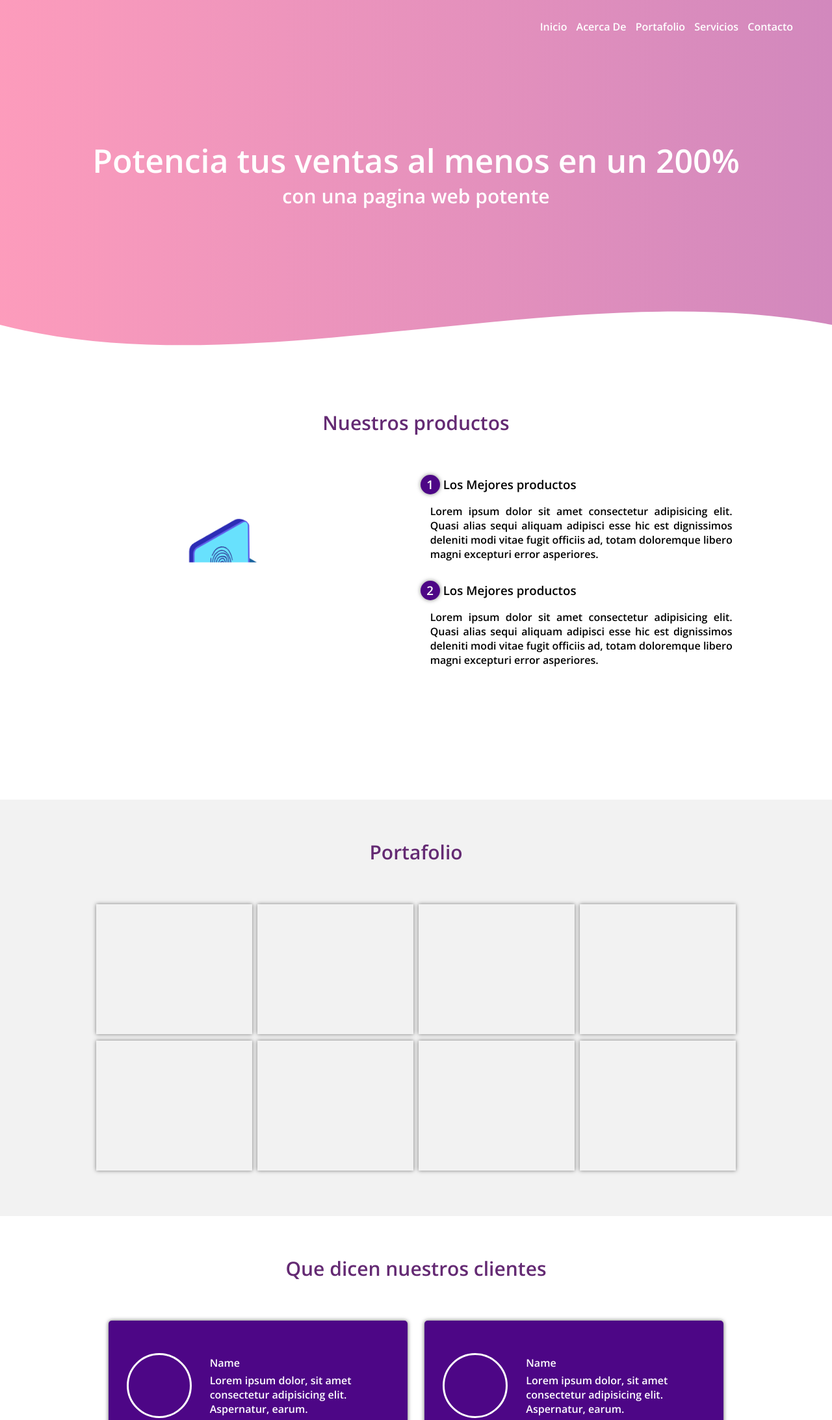
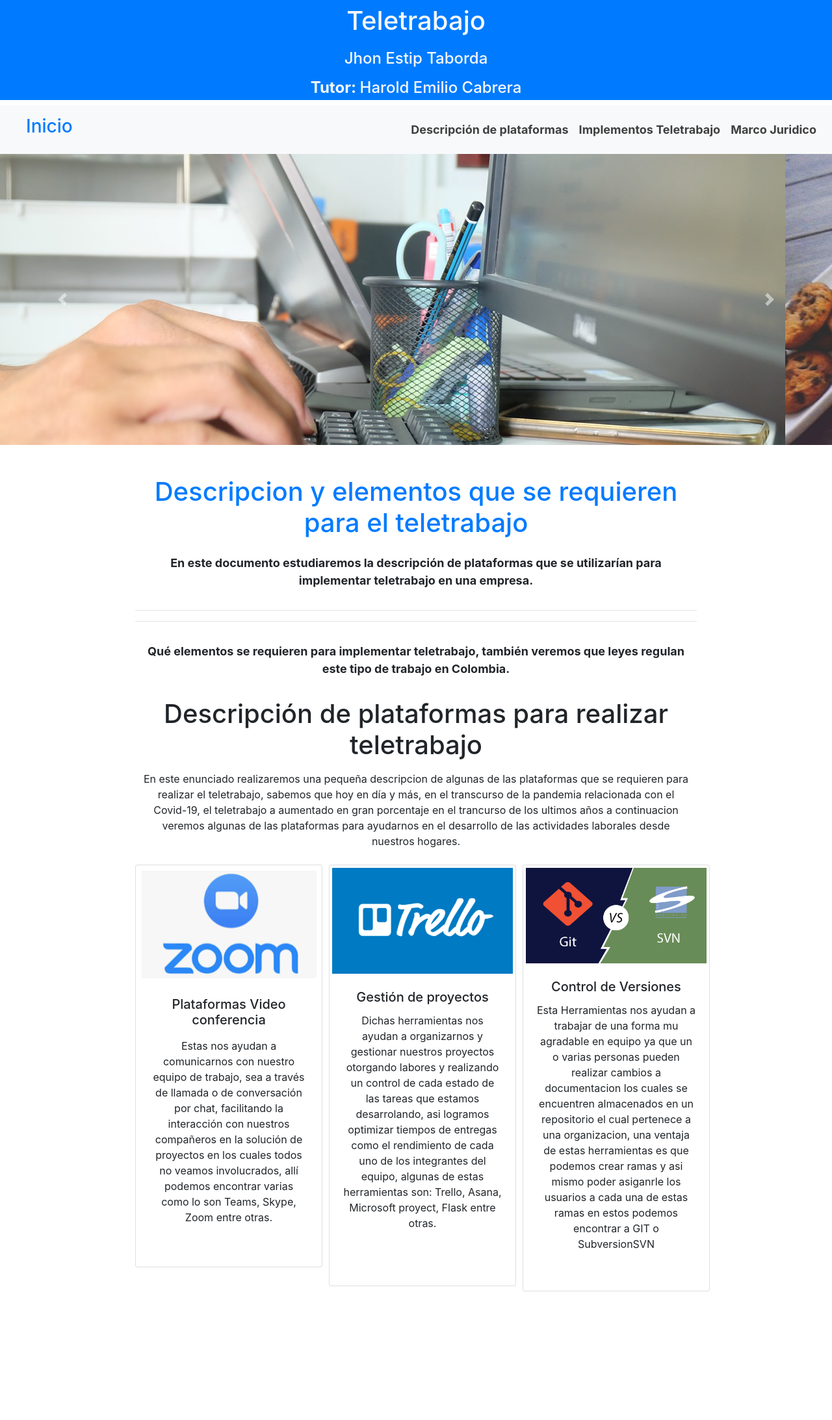
Before and after one commit to proyectosjhon/pagina-curso, a plain HTML site: page index.html in a window 1280 px wide. Shown: the top 2186 px of the page at 65% size. After the commit the page ends 2036 px from the top, so only its background shows below. Drawn offline with nearby package versions, Linux system fonts and the light colour scheme.

Commit message:
Add files via upload

```diff
--- /dev/null
+++ b/css/main.css
@@ -0,0 +1,31 @@
+
+@import url('https://fonts.googleapis.com/css2?family=Montserrat&display=swap');
+
+body{
+    font-family: 'Montserrat' sans-serif ;
+    overflow-x: hidden;
+}
+
+#menu a{
+    font-size: 18px;
+    font-weight: bold;
+    color: #3f3f3f ;
+}
+
+#menu button{
+    font-size: 18px;
+    font-weight: bold;
+}
+
+.carousel-inner{
+    max-height: 28rem;
+}
+
+section > p{
+    font-size: 18px;
+    font-weight: bold;
+}
+
+#desc:hover{
+    color: blue;
+}
--- a/index.html
+++ b/index.html
@@ -1,209 +1,125 @@
-<!DOCTYPE html>
-<html lang="es">
+<!doctype html>
+<html lang="en">
   <head>
-    <meta charset="UTF-8" />
-    <meta http-equiv="X-UA-Compatible" content="IE=edge" />
-    <meta name="viewport" content="width=device-width, initial-scale=1.0" />
-    <title>Página WEB Jhon</title>
-    <link rel="stylesheet" href="css/estilos.css" />
-    <link
-      rel="shortcut icon"
-      href="img/android-icon-36x36.png"
-      type="image/x-icon"
-    />
-    <link rel="preconnect" href="https://fonts.googleapis.com">
-<link rel="preconnect" href="https://fonts.gstatic.com" crossorigin>
-<link href="https://fonts.googleapis.com/css2?family=Open+Sans:wght@600&display=swap" rel="stylesheet">
+    <!-- Required meta tags -->
+    <meta charset="utf-8">
+    <meta name="viewport" content="width=device-width, initial-scale=1, shrink-to-fit=no">
+
+    <!-- Bootstrap CSS -->
+    <link rel="stylesheet" href="https://stackpath.bootstrapcdn.com/bootstrap/4.3.1/css/bootstrap.min.css" integrity="sha384-ggOyR0iXCbMQv3Xipma34MD+dH/1fQ784/j6cY/iJTQUOhcWr7x9JvoRxT2MZw1T" crossorigin="anonymous">
+    <link rel="stylesheet" href="./css/main.css">
+    <title>Teletrabajo</title>
   </head>
   <body>
-    <header>
-      <nav>
-        <a href="#">Inicio</a>
-        <a href="#">Acerca De</a>
-        <a href="#">Portafolio</a>
-        <a href="#">Servicios</a>
-        <a href="#">Contacto</a>
+    <!--Encabezado-->
+    <header class="container-fluid bg-primary text-center justify-content-center">
+        <h1 class="text-light p-2 fs-4">Teletrabajo</h1>
+        <h4 class="text-light p-1 fs-4">Jhon Estip Taborda</4>
+        <h4 class="text-light p-1 fs-4"> <b>Tutor: </b>Harold Emilio Cabrera</h4>
+    </header>
+    <nav class="navbar navbar-expand-lg navbar-light bg-light p-2" id="menu">
+        <a class="navbar-brand" href="#">
+            <span><a class="nav-link text-primary fs-6 fw-bold" href="index.html"><h3>Inicio</h3></a></span>
+        </a>
+        <button class="navbar-toggler" type="button" data-toggle="collapse" data-target="#navbarSupportedContent" aria-controls="navbarSupportedContent" aria-expanded="false" aria-label="Toggle navigation">
+          <span class="navbar-toggler-icon"></span>
+        </button>
+
+        <div class="navbar-nav ml-auto p-2" id="navbarSupportedContent">
+          <ul class="navbar-nav mr-auto">
+            <li class="nav-item ">
+              <a class="nav-link fw-bold" href="#descripcionPlataformas" id="desc">Descripción de plataformas<span class="sr-only">(current)</span></a>
+            </li>
+            <li class="nav-item ">
+                <a class="nav-link fw-bold" href="#" id="desc">Implementos Teletrabajo<span class="sr-only">(current)</span></a>
+            </li>
+            <li class="nav-item ">
+                <a class="nav-link fw-bold" href="#" id="desc">Marco Juridico<span class="sr-only">(current)</span></a>
+            </li>
+          </ul>
+
+        </div>
       </nav>
-      <section class="textos-header">
-        <h1>Potencia tus ventas al menos en un 200%</h1>
-        <h2>con una pagina web potente</h2>
-      </section>
-      <div class="wave" style="height: 150px; overflow: hidden">
-        <svg
-          viewBox="0 0 500 150"
-          preserveAspectRatio="none"
-          style="height: 100%; width: 100%"
-        >
-          <path
-            d="M0.00,49.98 C149.99,150.00 340.00,-28.13 500.00,49.98 L500.00,150.00 L0.00,150.00 Z"
-            style="stroke: none; fill: #fff"
-          ></path>
-        </svg>
-      </div>
-    </header>
-    <main>
-      <section class="contenedor sobre-nosotros">
-        <h2 class="titulo">Nuestros productos</h2>
-        <div class="contenedor-sobre-nosotros">
-          <img
-            src="img/Finger print_Isometric.png"
-            alt=""
-            class="imagen-about-us"
-          />
-          <div class="contenido-textos">
-            <h3><span>1</span>Los Mejores productos</h3>
-            <p>
-              Lorem ipsum dolor sit amet consectetur adipisicing elit. Quasi
-              alias sequi aliquam adipisci esse hic est dignissimos deleniti
-              modi vitae fugit officiis ad, totam doloremque libero magni
-              excepturi error asperiores.
-            </p>
-            <h3><span>2</span>Los Mejores productos</h3>
-            <p>
-              Lorem ipsum dolor sit amet consectetur adipisicing elit. Quasi
-              alias sequi aliquam adipisci esse hic est dignissimos deleniti
-              modi vitae fugit officiis ad, totam doloremque libero magni
-              excepturi error asperiores.
-            </p>
+      <!--Carrousel-->
+      <div id="carouselExampleControls" class="carousel slide" data-ride="carousel">
+        <div class="carousel-inner">
+          <div class="carousel-item active" data-bs-interval="3000">
+            <img class="d-block w-100" src="./img/Slide_1.jpg" alt="First slide">
+          </div>
+          <div class="carousel-item" data-bs-interval="3000">
+            <img class="d-block w-100" src="./img/Slide_2.jpg" alt="Second slide">
+          </div>
+          <div class="carousel-item" data-bs-interval="3000">
+            <img class="d-block w-100" src="./img/Slide_3.jpg" alt="Third slide">
           </div>
         </div>
-      </section>
-      <section class="portafolio">
-        <div class="contenedor">
-          <h2 class="titulo">Portafolio</h2>
-          <div class="galeria-port">
-            <div class="imagen-port">
-              <img src="img/img3.jpg" alt="" />
-              <div class="hover-galeria">
-                <img src="img/podcast-regular-24.png" alt="" />
-                <p>Nuestro Trabajo</p>
+        <a class="carousel-control-prev" href="#carouselExampleControls" role="button" data-slide="prev">
+          <span class="carousel-control-prev-icon" aria-hidden="true"></span>
+          <span class="sr-only">Previous</span>
+        </a>
+        <a class="carousel-control-next" href="#carouselExampleControls" role="button" data-slide="next">
+          <span class="carousel-control-next-icon" aria-hidden="true"></span>
+          <span class="sr-only">Next</span>
+        </a>
+      </div>
+      <section class="w-75 mx-auto text-center p-5">
+          <h1><span class="text-primary">Descripcion y elementos que se requieren para el teletrabajo</span></h1>
+          <p class="p-3"><span>En este documento estudiaremos la descripción de plataformas que se utilizarían
+              para implementar teletrabajo en una empresa.</span></p>
+        <hr>
+        <hr>
+         <p class="p-3"><span>Qué elementos se requieren para implementar teletrabajo,
+              también veremos que leyes regulan este tipo de trabajo en Colombia.</span></p>
+        <article>
+          <a name="descripcionPlataformas"/>
+          <h1>Descripción de plataformas para realizar teletrabajo</h1>
+          <p class="p-2">En este enunciado realizaremos una pequeña descripcion de algunas de las plataformas
+            que se requieren para realizar el teletrabajo, sabemos que hoy en día y más, en el transcurso
+            de la pandemia relacionada con el Covid-19, el teletrabajo a aumentado en gran porcentaje en el trancurso de los ultimos años
+            a continuacion veremos algunas de las plataformas para ayudarnos en el desarrollo de las actividades laborales desde nuestros
+            hogares.
+          </p>
+        </article>
+        <div class="row">
+          <div class="col-md-4">
+            <div class="card" style="width: 18rem;">
+              <img class="card-img-top p-2" src="./img/VideoConf.png" alt="Plat Video conferencias" style="border: 1px; border-radius: 3px; border-color: blue;">
+              <div class="card-body">
+                <h5 class="card-title">Plataformas Video conferencia</h5>
+                <p class="card-text p-1">Estas nos ayudan a comunicarnos con nuestro equipo de trabajo, sea a través de llamada o de conversación por chat, facilitando la interacción con nuestros compañeros en la solución de proyectos en los cuales todos no veamos involucrados, allí podemos encontrar varias como lo son Teams, Skype, Zoom entre otras.</p>
+                <br>
               </div>
             </div>
-            <div class="imagen-port">
-              <img src="img/img10.jpg" alt="" />
-              <div class="hover-galeria">
-                <img src="img/podcast-regular-24.png" alt="" />
-                <p>Nuestro Trabajo</p>
+          </div>
+          <div class="col-md-4">
+            <div class="card" style="width: 18rem;">
+              <img class="card-img-top p-1" src="./img/GestionProyect.png" alt="Gestión de proyectos">
+              <div class="card-body">
+                <h5 class="card-title">Gestión de proyectos</h5>
+                <p class="card-text ">Dichas herramientas nos ayudan a organizarnos y gestionar nuestros proyectos otorgando labores y realizando un control de cada estado de las tareas que estamos desarrolando, asi logramos optimizar tiempos de entregas como el rendimiento de cada uno de los integrantes del equipo,
+                  algunas de estas herramientas son: Trello, Asana, Microsoft proyect, Flask entre otras.
+                </p>
+                <br>
+                <br>
               </div>
             </div>
-            <div class="imagen-port">
-              <img src="img/img4.jpg" alt="" />
-              <div class="hover-galeria">
-                <img src="img/podcast-regular-24.png" alt="" />
-                <p>Nuestro Trabajo</p>
-              </div>
-            </div>
-            <div class="imagen-port">
-              <img src="img/img5.jpg" alt="" />
-              <div class="hover-galeria">
-                <img src="img/podcast-regular-24.png" alt="" />
-                <p>Nuestro Trabajo</p>
-              </div>
-            </div>
-            <div class="imagen-port">
-              <img src="img/img6.jpg" alt="" />
-              <div class="hover-galeria">
-                <img src="img/podcast-regular-24.png" alt="" />
-                <p>Nuestro Trabajo</p>
-              </div>
-            </div>
-            <div class="imagen-port">
-              <img src="img/img7.jpg" alt="" />
-              <div class="hover-galeria">
-                <img src="img/podcast-regular-24.png" alt="" />
-                <p>Nuestro Trabajo</p>
-              </div>
-            </div>
-            <div class="imagen-port">
-              <img src="img/img8.jpg" alt="" />
-              <div class="hover-galeria">
-                <img src="img/podcast-regular-24.png" alt="" />
-                <p>Nuestro Trabajo</p>
-              </div>
-            </div>
-            <div class="imagen-port">
-              <img src="img/img9.jpg" alt="" />
-              <div class="hover-galeria">
-                <img src="img/podcast-regular-24.png" alt="" />
-                <p>Nuestro Trabajo</p>
-              </div>
+          </div>
+          <div class="col-md-4">
+            <div class="card" style="width: 18rem;">
+              <img class="card-img-top p-1" src="./img/Versiones.png" alt="Control de versiones">
+              <div class="card-body">
+                <h5 class="card-title">Control de Versiones</h5>
+                <p class="card-text">Esta Herramientas nos ayudan a trabajar de una forma mu agradable en equipo ya que un o varias personas pueden realizar cambios a documentacion los cuales se encuentren almacenados en un repositorio el cual pertenece a una organizacion, una ventaja de estas herramientas es que podemos crear ramas y asi mismo poder asiganrle los usuarios a cada una de estas ramas en estos podemos encontrar a GIT o SubversionSVN</p>
+                <br>
+             </div>
             </div>
           </div>
         </div>
       </section>
-      <section class="clientes contenedor">
-        <h2 class="titulo">Que dicen nuestros clientes</h2>
-        <div class="cards">
-          <div class="card">
-            <img src="img/img1.jpg" alt="" />
-            <div class="contenido-texto-card">
-              <h4>Name</h4>
-              <p>
-                Lorem ipsum dolor, sit amet consectetur adipisicing elit.
-                Aspernatur, earum.
-              </p>
-            </div>
-          </div>
-          <div class="card">
-            <img src="img/img2.jpg" alt="" />
-            <div class="contenido-texto-card">
-              <h4>Name</h4>
-              <p>
-                Lorem ipsum dolor, sit amet consectetur adipisicing elit.
-                Aspernatur, earum.
-              </p>
-            </div>
-          </div>
-        </div>
-      </section>
-      <section class="about-services">
-        <div class="contenedor">
-          <h2 class="titulo">Nuestros servicios</h2>
-          <div class="servicio-cont">
-            <div class="servicio-ind">
-              <img src="img/Data storage_Monochromatic.png" alt="" />
-              <h3>Name</h3>
-              <p>
-                Lorem ipsum dolor, sit amet consectetur adipisicing elit.
-                Similique, repellat.
-              </p>
-            </div>
-            <div class="servicio-ind">
-              <img src="img/Online protection_Monochromatic.png" alt="" />
-              <h3>Name</h3>
-              <p>
-                Lorem ipsum dolor, sit amet consectetur adipisicing elit.
-                Similique, repellat.
-              </p>
-            </div>
-            <div class="servicio-ind">
-              <img src="img/Video call_Monochromatic.png" alt="" />
-              <h3>Name</h3>
-              <p>
-                Lorem ipsum dolor, sit amet consectetur adipisicing elit.
-                Similique, repellat.
-              </p>
-            </div>
-          </div>
-        </div>
-      </section>
-    </main>
-    <footer>
-        <div class="contenedor-footer">
-            <div class="content-foo">
-                <h4>Phone</h4>
-                <p>89963112762178</p>
-            </div>
-            <div class="content-foo">
-                <h4>Email</h4>
-                <p>89963112762178</p>
-            </div>
-            <div class="content-foo">
-                <h4>Location</h4>
-                <p>89963112762178</p>
-            </div>
-        </div>
-        <h2 class="titulo-final">&copy; JhonDesign</h2>
-    </footer>
+    <!-- Optional JavaScript -->
+    <!-- jQuery first, then Popper.js, then Bootstrap JS -->
+    <script src="https://code.jquery.com/jquery-3.3.1.slim.min.js" integrity="sha384-q8i/X+965DzO0rT7abK41JStQIAqVgRVzpbzo5smXKp4YfRvH+8abtTE1Pi6jizo" crossorigin="anonymous"></script>
+    <script src="https://cdnjs.cloudflare.com/ajax/libs/popper.js/1.14.7/umd/popper.min.js" integrity="sha384-UO2eT0CpHqdSJQ6hJty5KVphtPhzWj9WO1clHTMGa3JDZwrnQq4sF86dIHNDz0W1" crossorigin="anonymous"></script>
+    <script src="https://stackpath.bootstrapcdn.com/bootstrap/4.3.1/js/bootstrap.min.js" integrity="sha384-JjSmVgyd0p3pXB1rRibZUAYoIIy6OrQ6VrjIEaFf/nJGzIxFDsf4x0xIM+B07jRM" crossorigin="anonymous"></script>
   </body>
 </html>
```
Also changed, not shown: img/GestionProyect.png (added), img/Slide_1.jpg (added), img/Versiones.png (added), img/VideoConf.png (added), img/slide_2.jpg (added), img/slide_3.jpg (added).
